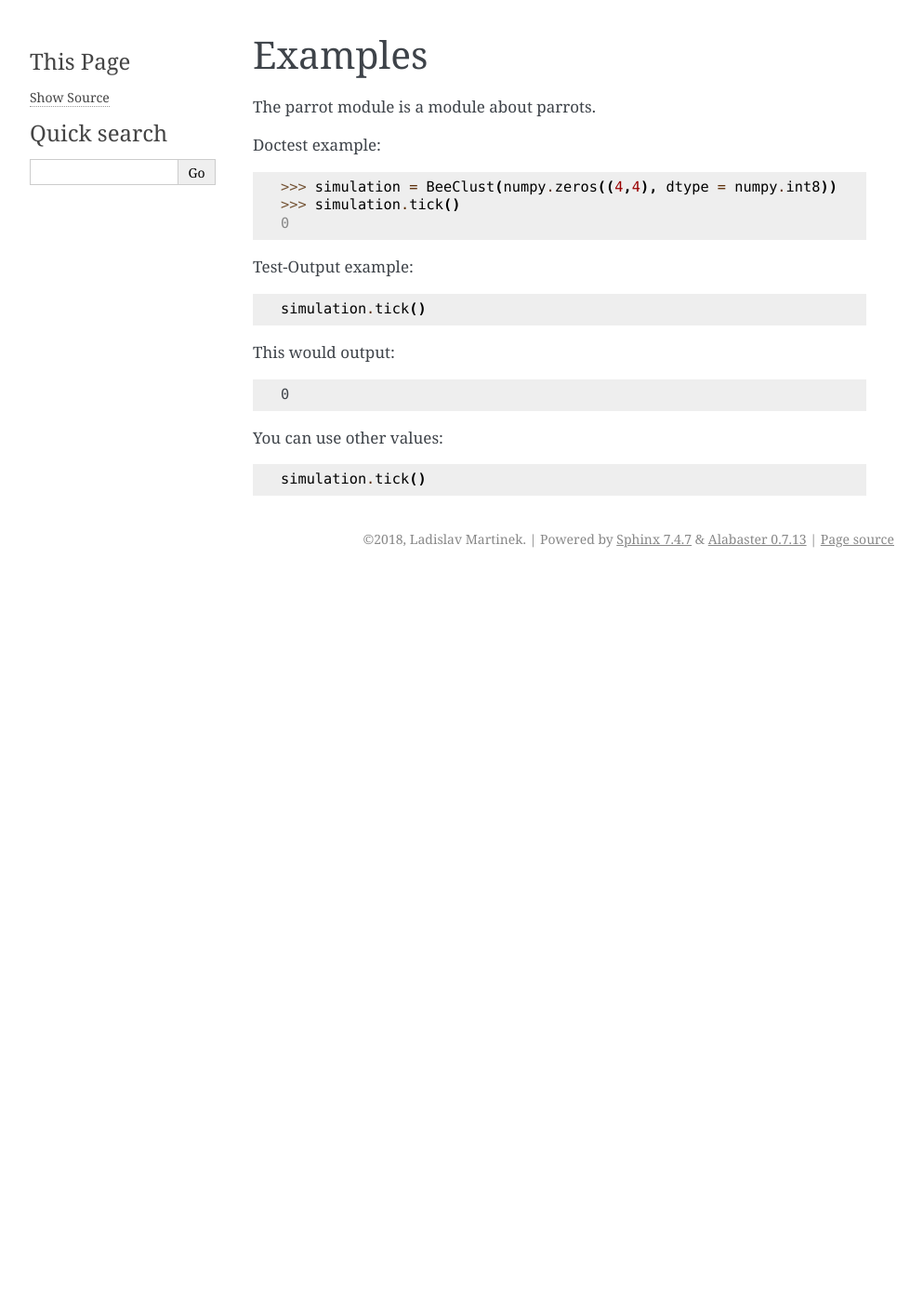
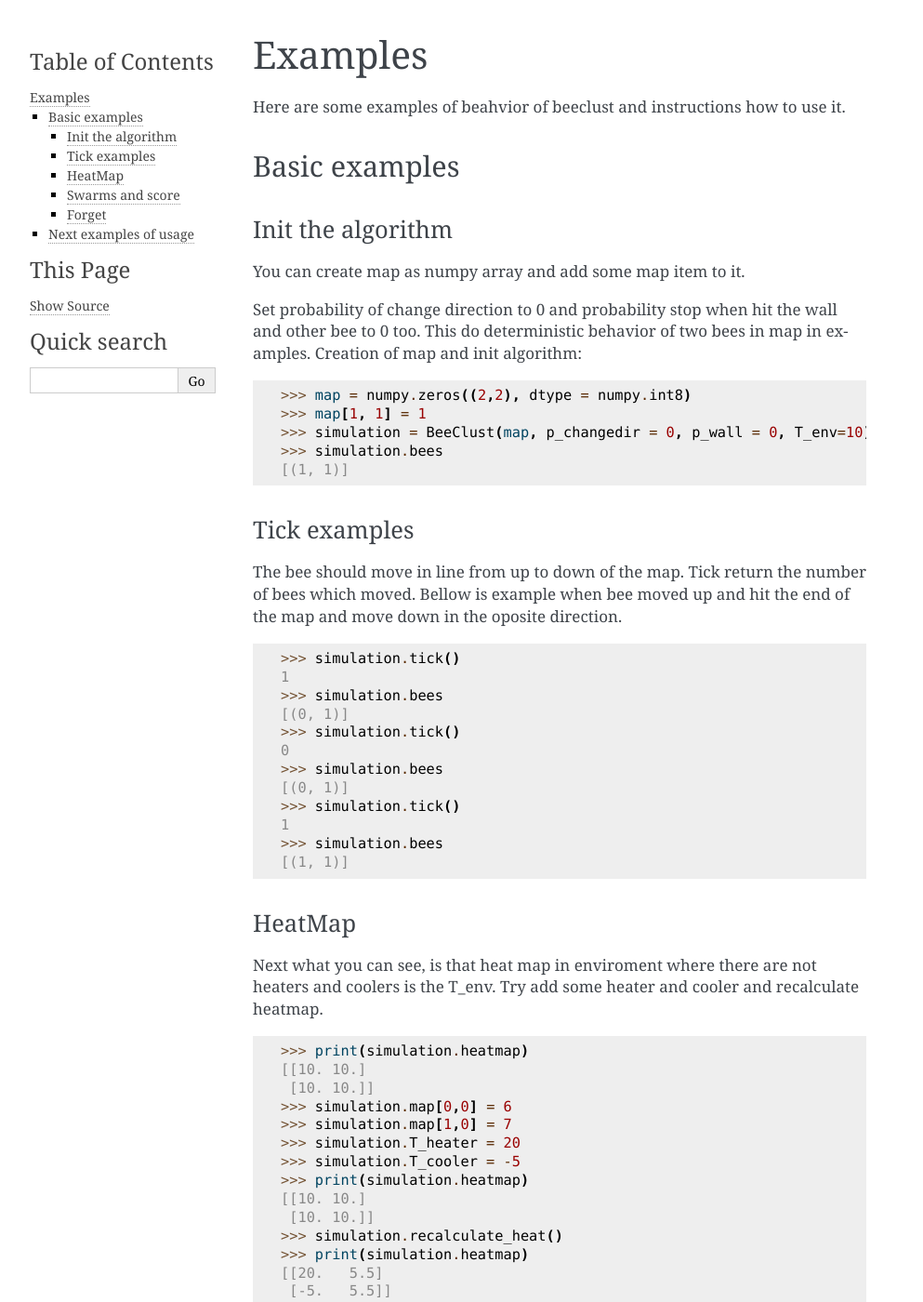
Before and after one commit to martilad/beeclust, a Sphinx documentation site: the page built from docs/usage/examples.rst, in a window 1280 px wide and 1400 px high. Shown: the whole window at 93% size, without its empty margins (148-1141 px from the left). Built offline with Sphinx 7.4.7, drawn with Linux system fonts in a browser that asks for light colours; some of the changed text lies outside the part shown.

Commit message:
write the doc and repair find behavior error

```diff
--- a/docs/usage/examples.rst
+++ b/docs/usage/examples.rst
@@ -3,43 +3,149 @@
 Examples
 ============
 
+Here are some examples of beahvior of beeclust and instructions how to use it.
+
 
 .. testsetup::
 
+   import numpy
+   from beeclust.beeclust import BeeClust
+   referencion = BeeClust(numpy.zeros((5,5), dtype = numpy.int8))
 
-    import numpy
-    from beeclust.beeclust import BeeClust
-    referencion = BeeClust(numpy.zeros((4,4), dtype = numpy.int8))
+Basic examples
+----------------
 
-The parrot module is a module about parrots.
 
-Doctest example:
+Init the algorithm
+~~~~~~~~~~~~~~~~~~~~~~
+
+You can create map as numpy array and add some map item to it.
+
+Set probability of change direction to 0 and probability stop when hit the wall and other bee to 0 too.
+This do deterministic behavior of two bees in map in examples. Creation of map and init algorithm:
+
 
 .. doctest::
 
-    >>> simulation = BeeClust(numpy.zeros((4,4), dtype = numpy.int8))
-    >>> simulation.tick()
-    0
+   >>> map = numpy.zeros((2,2), dtype = numpy.int8)
+   >>> map[1, 1] = 1
+   >>> simulation = BeeClust(map, p_changedir = 0, p_wall = 0, T_env=10)
+   >>> simulation.bees
+   [(1, 1)]
+
+Tick examples
+~~~~~~~~~~~~~~~~~~~~~~
+
+The bee should move in line from up to down of the map.
+Tick return the number of bees which moved.
+Bellow is example when bee moved up and hit the end of the map and move down in the oposite direction.
+
+.. doctest::
+
+   >>> simulation.tick()
+   1
+   >>> simulation.bees
+   [(0, 1)]
+   >>> simulation.tick()
+   0
+   >>> simulation.bees
+   [(0, 1)]
+   >>> simulation.tick()
+   1
+   >>> simulation.bees
+   [(1, 1)]
+
+HeatMap
+~~~~~~~~~~~~~~~~~~~~~~
+
+Next what you can see, is that heat map in enviroment where there are not heaters and coolers is the T_env. Try add some heater and cooler and recalculate heatmap.
+
+.. doctest::
+
+   >>> print(simulation.heatmap)
+   [[10. 10.]
+    [10. 10.]]
+   >>> simulation.map[0,0] = 6
+   >>> simulation.map[1,0] = 7
+   >>> simulation.T_heater = 20
+   >>> simulation.T_cooler = -5
+   >>> print(simulation.heatmap)
+   [[10. 10.]
+    [10. 10.]]
+   >>> simulation.recalculate_heat()
+   >>> print(simulation.heatmap)
+   [[20.   5.5]
+    [-5.   5.5]]
+
+
+Swarms and score
+~~~~~~~~~~~~~~~~~~~~~~
+And when you try to get swarms and print:
+
+.. testcode::
+
+   print(simulation.swarms)
+
+You get one swarm with one bee:
+
+.. testoutput::
+
+   [[(1, 1)]]
+
+And score on the change heatmap:
+
+.. testcode::
+
+   print(simulation.score)
+
+It is definitely be:
+
+.. testoutput::
+
+   5.5
+
+Forget
+~~~~~~~~~~~~~~~~~~~~~~
+
+When use forget, the bees forget they direction, so the bee have value -1 and after tick not move and select the direction.
+
+.. doctest::
+
+   >>> simulation.forget()
+   >>> simulation.map[simulation.bees[0]]
+   -1
+   >>> simulation.tick()
+   0
+
+
+
+Next examples of usage
+------------------------
+
+
+
+
 
 Test-Output example:
 
 .. testcode::
 
-    simulation.tick()
+   print(referencion.tick())
 
 This would output:
 
 .. testoutput::
 
-    0
+   0
+
 
 You can use other values:
 
 .. testcode::
 
-    simulation.tick()
+   print(referencion.score)
 
 .. testoutput::
    :hide:
 
-    0
+   0
```
Also changed, not shown: README.rst (+5 -4 lines), docs/usage/instalation.rst (+5 -4 lines), 2 other files.
